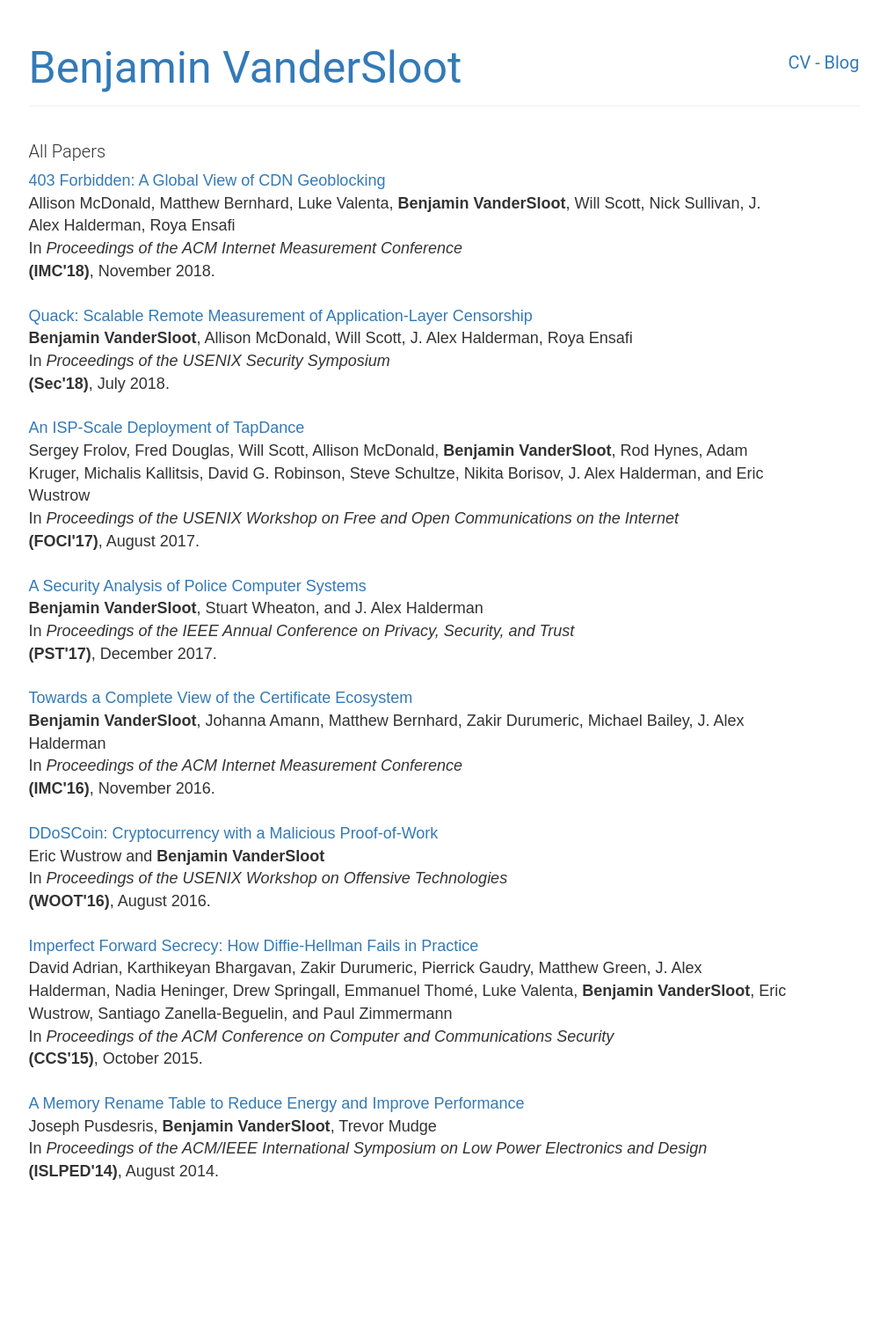
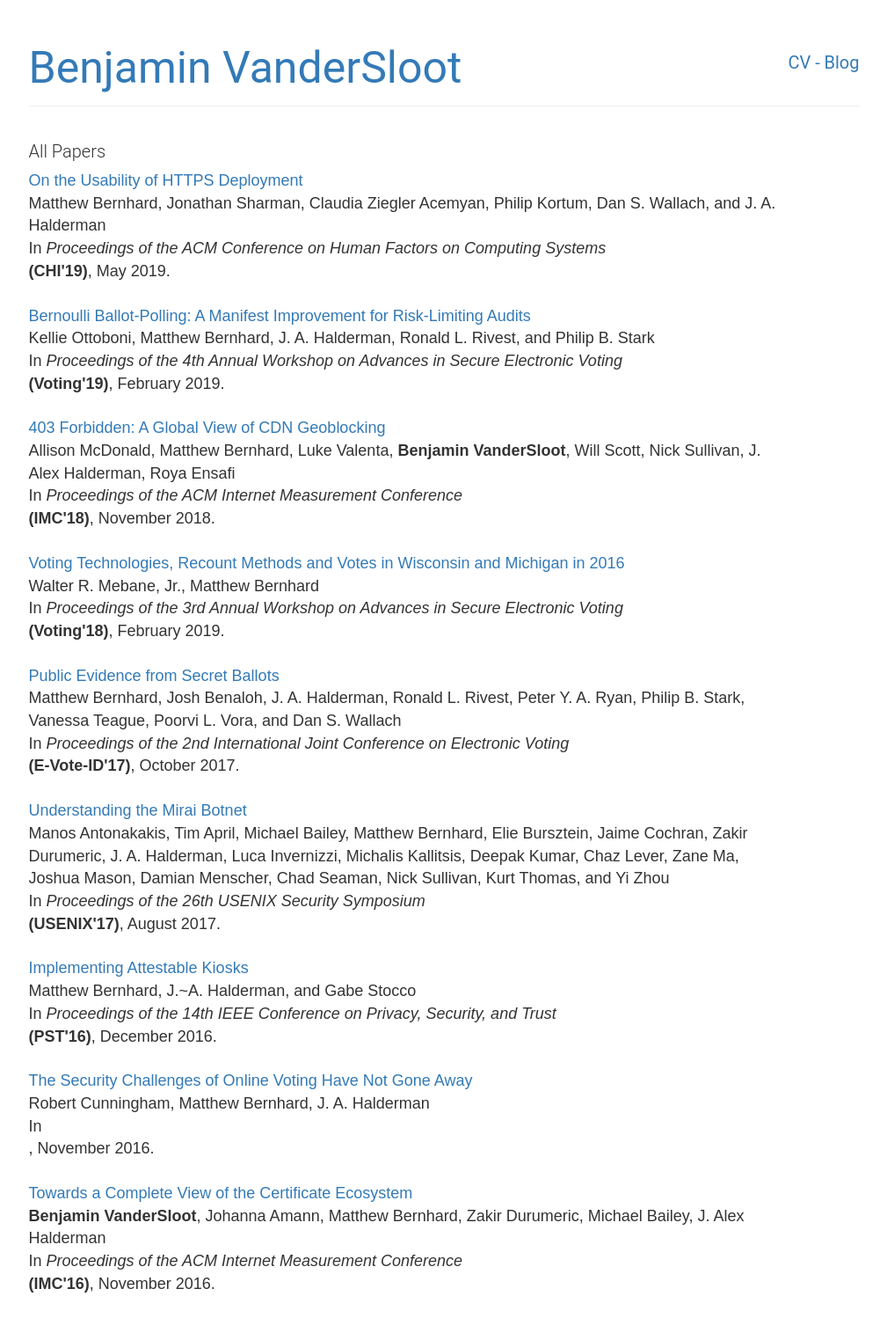
Before and after one commit to umbernhard/mbernhard.com, a Jekyll site: the page built from all-papers.html, in a window 1280 px wide. Shown: the whole page at 88% size, without its empty margins (135-1144 px from the left). Built offline with Jekyll 4.4.1, drawn with Linux system fonts in a browser that asks for light colours; before the commit the page ends 1370 px from its top, so only the background shows below that.

Commit message:
Working on automating cv generation

```diff
--- a/_data/awards.yml
+++ /dev/null
@@ -1,7 +0,0 @@
-- title: NSF Graduate Research Fellowship, Honorable Mention (2016)
-  reason: research in measuring cryptographic vulnerabilities in network traffic
-- title: Best Paper of CCS 2015
-  reason: "``Imperfect Forward Secrect: How Diffie-Hellman Fails in Practice''"
-- title: 2015 Most Innovative Research Pwnie
-  reason: "``Imperfect Forward Secrect: How Diffie-Hellman Fails in Practice''"
-- title: Rackham Merit Fellowship (2015)
--- a/_data/education.yml
+++ b/_data/education.yml
@@ -1,11 +1,11 @@
 - degree: PhD in Computer Science and Engineering
   school: University of Michigan
-  date: Expected Spring 2020
+  date: Expected Spring 2021
   info: "Advisor: J. Alex Halderman"
 - degree: M.S. in Computer Science
   school: University of Michigan
-  date: Spring 2018
-- degree: B.S.E. in Computer Science, Minor in Mathematics
-  school: University of Michigan
+  date: Summer 2018
+- degree: B.A. in Computer Science
+  school: Rice University
   date: Spring 2015
-  info: Summa Cum Laude
+  info: "Advisor: Dan S. Wallach"
--- a/_data/mentorship.yml
+++ b/_data/mentorship.yml
@@ -1,4 +1,2 @@
-- student: Jenna Schwartz
-  title: Improving server security for tech startups using the SSH bastion model
-  description: Engineering Honors Capstone, University of Michigan
-  time: Winter 2019
+- student: Henry Meng, Jensen Hwa, Thea Lau, Chand Rajendra-Nicolucci, Antonio Atkinson, Jeremy Wink, Kartikey Kandula
+  time: 2019
--- a/_data/papers.yml
+++ b/_data/papers.yml
@@ -1,3 +1,23 @@
+- title: "On the Usability of HTTPS Deployment"
+  date: 2019-05-08
+  authors: Matthew Bernhard, Jonathan Sharman, Claudia Ziegler Acemyan, Philip Kortum, Dan S. Wallach, and J. A. Halderman
+  conference: Proceedings of the ACM Conference on Human Factors on Computing Systems
+  abbreviation: (CHI'19)
+  month: May 2019
+  url: https://mbernhard.com/papers/https-usability.pdf
+  top: true
+  frontpage: false
+  type: conference
+- title: "Bernoulli Ballot-Polling: A Manifest Improvement for Risk-Limiting Audits"
+  date: 2019-02-22
+  authors: Kellie Ottoboni, Matthew Bernhard, J. A.  Halderman, Ronald L. Rivest, and Philip B. Stark
+  conference: Proceedings of the 4th Annual Workshop on Advances in Secure Electronic Voting
+  abbreviation: (Voting'19)
+  month: February 2019
+  url: https://mbernhard.com/papers/bbp.pdf
+  top: false
+  frontpage: false
+  type: workshop
 - title: "403 Forbidden: A Global View of CDN Geoblocking"
   date: 2018-11-01
   authors: Allison McDonald, Matthew Bernhard, Luke Valenta, Benjamin VanderSloot, Will Scott, Nick Sullivan, J. Alex Halderman, Roya Ensafi
@@ -7,39 +27,56 @@
   url: https://ensa.fi/papers/403forbidden_imc18.pdf
   top: true
   frontpage: false
-- title: "Quack: Scalable Remote Measurement of Application-Layer Censorship"
-  date: 2018-07-23
-  authors: Benjamin VanderSloot, Allison McDonald, Will Scott, J. Alex Halderman, Roya Ensafi
-  conference: Proceedings of the USENIX Security Symposium
-  abbreviation: (Sec'18)
-  month: July 2018
-  acceptance: 19% (100/524)
-  url: https://benvds.com/papers/quack-security18.pdf
-  top: true
-  frontpage: true
-  abstract:
-    |
-    Remote censorship measurement tools can now detect DNS- and IP-based blocking at global scale. However, a major unmonitored form of interference is blocking triggered by deep packet inspection of application-layer data. We close this gap by introducing Quack, a scalable, remote measurement system that can efficiently detect application-layer interference.
-    </p><p>
-    We show that Quack can effectively detect application- layer blocking triggered on HTTP and TLS headers, and it is flexible enough to support many other diverse protocols. In experiments, we test for blocking across 4458 autonomous systems, an order of magnitude larger than provided by country probes used by OONI. We also test a corpus of 100,000 keywords from vantage points in 40 countries to produce detailed national blocklists. Finally, we analyze the keywords we find blocked to provide in- sight into the application-layer blocking ecosystem and compare countries’ behavior. We find that the most consistently blocked services are related to circumvention tools, pornography, and gambling, but that there is significant country-to-country variation.
-- title: An ISP-Scale Deployment of TapDance
-  date: 2017-08-01
-  authors: Sergey Frolov, Fred Douglas, Will Scott, Allison McDonald, Benjamin VanderSloot, Rod Hynes, Adam Kruger, Michalis Kallitsis, David G. Robinson, Steve Schultze, Nikita Borisov, J. Alex Halderman, and Eric Wustrow
-  conference: Proceedings of the USENIX Workshop on Free and Open Communications on the Internet
-  abbreviation: (FOCI'17)
-  month: August 2017
-  url: https://benvds.com/papers/isp-tapdance.pdf
+  type: conference
+- title: "Voting Technologies, Recount Methods and Votes in Wisconsin and Michigan in 2016"
+  date: 2018-02-22
+  authors: Walter R. Mebane, Jr.,  Matthew Bernhard
+  conference: Proceedings of the 3rd Annual Workshop on Advances in Secure Electronic Voting
+  abbreviation: (Voting'18)
+  month: February 2019
+  url: https://mbernhard.com/papers/recount2016.pdf
   top: false
   frontpage: false
-- title: A Security Analysis of Police Computer Systems
-  date: 2016-12-01
-  authors: Benjamin VanderSloot, Stuart Wheaton, and J. Alex Halderman
-  conference: Proceedings of the IEEE Annual Conference on Privacy, Security, and Trust
-  abbreviation: (PST'17)
-  month: December 2017
-  url: https://benvds.com/papers/police.pdf
+  type: workshop
+- title: "Public Evidence from Secret Ballots"
+  date: 2017-10-04
+  authors: Matthew Bernhard, Josh Benaloh, J. A. Halderman,  Ronald L. Rivest, Peter Y. A. Ryan, Philip B. Stark, Vanessa Teague, Poorvi L. Vora, and Dan S. Wallach
+  conference: Proceedings of the 2nd International Joint Conference on Electronic Voting
+  abbreviation: (E-Vote-ID'17)
+  month: October 2017
+  url: https://mbernhard.com/papers/voting-sok.pdf
+  top: true
+  frontpage: false
+  type: conference
+- title: "Understanding the Mirai Botnet"
+  date: 2017-08-13
+  authors: Manos Antonakakis, Tim April, Michael Bailey, Matthew Bernhard, Elie Bursztein, Jaime Cochran, Zakir Durumeric, J. A. Halderman, Luca Invernizzi, Michalis Kallitsis, Deepak Kumar, Chaz Lever, Zane Ma, Joshua Mason, Damian Menscher, Chad Seaman, Nick Sullivan, Kurt Thomas, and Yi Zhou
+  conference: Proceedings of the 26th USENIX Security Symposium
+  abbreviation: (USENIX'17)
+  month: August 2017
+  url: https://mbernhard.com/papers/mirai.pdf
+  top: true
+  frontpage: false
+  type: conference
+- title: "Implementing Attestable Kiosks"
+  date: 2016-12-13
+  authors: Matthew Bernhard, J.~A. Halderman, and Gabe Stocco
+  conference: Proceedings of the 14th IEEE Conference on Privacy, Security, and Trust
+  abbreviation: (PST'16)
+  month: December 2016
+  url: https://mbernhard.com/papers/kiosk-pst16.pdf
   top: false
   frontpage: false
+  type: conference
+- title: "The Security Challenges of Online Voting Have Not Gone Away"
+  date: 2016-11-03
+  authors: Robert Cunningham,  Matthew Bernhard, J. A. Halderman
+  venue: IEEE Spectrum
+  month: November 2016
+  url: http://spectrum.ieee.org/tech-talk/telecom/security/the-security-challenges-of-online-voting-have-not-gone-away
+  top: false
+  frontpage: false
+  type: other
 - title: Towards a Complete View of the Certificate Ecosystem
   date: 2016-09-01
   authors: Benjamin VanderSloot, Johanna Amann, Matthew Bernhard, Zakir Durumeric, Michael Bailey, J. Alex Halderman
@@ -50,6 +87,7 @@
   url: https://benvds.com/papers/https-perspectives-imc16.pdf
   top: true
   frontpage: true
+  type: conference
   abstract:
     |
     The HTTPS certificate ecosystem has been of great interest to the measurement
@@ -66,68 +104,3 @@
     findings, we have worked with the operators of Censys to incorporate CT log
     data into its results going forward, and we recommend that future HTTPS
     measurement adopt this new vantage.
-- title: "DDoSCoin: Cryptocurrency with a Malicious Proof-of-Work"
-  date: 2016-07-01
-  authors: Eric Wustrow and Benjamin VanderSloot
-  conference: Proceedings of the USENIX Workshop on Offensive Technologies
-  abbreviation: (WOOT'16)
-  month: August 2016
-  acceptance: 47% (21/44)
-  url: https://benvds.com/papers/woot16-paper-wustrow.pdf
-  top: false
-  frontpage: true
-  abstract:
-    |
-    Since its creation in 2009, Bitcoin has used a hash-based proof-of-work to
-    generate new blocks, and create a single public ledger of transactions. The
-    hash-based computational puzzle employed by Bitcoin is instrumental to its
-    security, preventing Sybil attacks and making double-spending attacks more
-    difficult. However, there have been concerns over the efficiency of this
-    proof-of-work puzzle, and alternative “useful” proofs have been proposed. In
-    this paper, we present DDoSCoin, which is a cryptocurrency with a malicious
-    proof-of-work. DDoSCoin allows miners to prove that they have contributed to a
-    distributed denial of service attack against specific target servers. This
-    proof involves making a large number of TLS connections to a target server,
-    and using cryptographic responses to prove that a large number of connections
-    has been made. Like proof-of-work puzzles, these proofs are inexpensive to
-    verify, and can be made arbitrarily difficult to solve.
-- title: "Imperfect Forward Secrecy: How Diffie-Hellman Fails in Practice"
-  date: 2015-10-01
-  authors: David Adrian, Karthikeyan Bhargavan, Zakir Durumeric, Pierrick Gaudry, Matthew Green, J. Alex Halderman, Nadia Heninger, Drew Springall, Emmanuel Thomé, Luke Valenta, Benjamin VanderSloot, Eric Wustrow, Santiago Zanella-Beguelin, and Paul Zimmermann
-  conference: Proceedings of the ACM Conference on Computer and Communications Security
-  abbreviation: (CCS'15)
-  month: October 2015
-  acceptance:  20% (128/646)
-  additional: Best Paper Award
-  url: https://benvds.com/papers/imperfect-forward-secrecy-ccs15.pdf
-  top: true
-  frontpage: true
-  abstract:
-    |
-    We investigate the security of Diffie-Hellman key exchange as used in popular
-    Internet protocols and find it to be less secure than widely believed. First,
-    we present a novel flaw in TLS that allows a man-in-the-middle to downgrade
-    connections to “export-grade” Diffie-Hellman. To carry out this attack, we
-    implement the number field sieve discrete log algorithm. After a week-long
-    precomputation for a specified 512-bit group, we can compute arbitrary
-    discrete logs in this group in minutes. We find that 82% of vulnerable servers
-    use a single 512-bit group, allowing us to compromise connections to 7% of
-    Alexa Top Million HTTPS sites. In response, major browsers are being changed
-    to reject short groups. We go on to consider Diffie-Hellman with 768- and
-    1024-bit groups. A small number of fixed or standardized groups are in use by
-    millions of TLS, SSH, and VPN servers. Performing precomputations on a few of
-    these groups would allow a passive eavesdropper to decrypt a large fraction of
-    Internet traffic. In the 1024-bit case, we estimate that such computations are
-    plausible given nation-state resources, and a close reading of published NSA
-    leaks shows that the agency’s attacks on VPNs are consistent with having
-    achieved such a break. We conclude that moving to stronger key exchange
-    methods should be a priority for the Internet community.
-- title: A Memory Rename Table to Reduce Energy and Improve Performance
-  date: 2014-08-01
-  authors: Joseph Pusdesris, Benjamin VanderSloot, Trevor Mudge
-  conference: Proceedings of the ACM/IEEE International Symposium on Low Power Electronics and Design
-  abbreviation: (ISLPED'14)
-  month: August 2014
-  url: https://benvds.com/papers/rename.pdf
-  top: false
-  frontpage: false
--- a/_data/service.yml
+++ b/_data/service.yml
@@ -1,24 +1,29 @@
-- type: university
-  key: 2014-12-01
-  description: Chapter President, Eta Kappa Nu (IEEE Honor Society), May 2014 -- December 2014
-- type: university
-  key: 2015-12-01
-  description: Dissonance Speaker Series, Founding Committee Member
-- type: university
-  key: 2016-05-01
-  description: Vice President and Treasurer, Computer Science and Engineering Graduate student organization, University of Michigan, May 2016 -- May 2017
-- type: university
-  key: 2018-05-25
-  description: Tor Exit Node Operator, May 2018 -- present
+- type: professional-pc
+  key: 2021-02-01
+  chair: true
+  description: 6th Workshop on Advances in Secure Electronic Voting (Voting'21)
+- type: professional-pc
+  key: 2020-02-01
+  chair: true
+  description: 5th Workshop on Advances in Secure Electronic Voting (Voting'20)
 - type: professional-external
-  key: 2016-09-01
-  description: Internet Society Network and Distributed System Security Symposium (NDSS) 2017
+  key: 2019-08-01
+  description: USENIX Security Symposium (USENIX'19)
 - type: professional-external
-  key: 2017-06-01
-  description: ACM Conference on Computer and Communications Security (CCS) 2017
-- type: professional-shadow
-  key: 2018-07-01
-  description: ACM Internet Measurement Conference (IMC) 2018
+  key: 2018-11-01
+  description: ACM Internet Measurement Conference (IMC'18)
 - type: professional-external
-  key: 2019-03-01
-  description: USENIX Security Symposium (Security) 2019
+  key: 2018-10-01
+  description: ACM Conference on Computer and Communications Security (CCS'18)
+- type: professional-external
+  key: 2018-08-01
+  description:  International Symposium on Research in Attacks, Intrusions, and Defenses (RAID'18)
+- type: professional-external
+  key: 2017-10-01
+  description: ACM Conference on Computer and Communications Security (CCS'17)
+- type: professional-external
+  key: 2017-02-01
+  description: Network and Distributed System Security Symposium (NDSS'17)
+- type: professional-external
+  key: 2016-08-01
+  description: IEEE Conference on Privacy, Security, and Trust (PST'16)
--- a/_data/talks.yml
+++ b/_data/talks.yml
@@ -1,5 +1,60 @@
 - type: invited
-  date: 2018-01-10
-  title: "Censored Planet:  Measuring Internet Censorship Globally and Continuously"
-  event: 2018 International Conference on Cyber Security (ICCS'18)
+  date: 2019-04-30
+  title: "U.S. Civil Rights Commission testimony on voter registration security"
+  event: Michigan Advisory Committee to the U.S. Commission on Civil Rights
+  location: Detroit, Michigan
+  url:
   # conference talks: DDoSCoin, IMC, PST, Quack
+- type: invited
+  date: 2018-08-10
+  title: "A Crash Course on Election Security"
+  event: 2018 DEF CON Voting Village
+  location: Las Vegas, Nevada
+  url:
+- type: invited
+  date: 2017-11-11
+  title: "Recount 2016: An Uninvited Security Audit of the U.S. Presidential Election"
+  event: 2017 RoadSec
+  location: S\~ao Paulo, Brazil
+  url:
+- type: invited
+  date: 2016-12-28
+  title: "Recount 2016: An Uninvited Security Audit of the U.S. Presidential Election"
+  event: 33rd Chaos Communications Congress
+  location: Hamburg, Germany
+  url: https://media.ccc.de/v/33c3-8074-recount_2016_an_uninvited_security_audit_of_the_u_s_presidential_election
+
+- type: election
+  date: 2017-11-10
+  event: RoadSec Pro
+  location: S\~ao Paulo, Brazil
+- type: election
+  date: 2017-06-10
+  event: Workshop on Electoral Technologies
+  location: Brasilia, Brazil
+
+- type: selected
+  title: "Internet Pinball: The Security and Privacy Impact of Redirects"
+  date: 2019-05-24
+  event: Mozilla Security Research Summit
+  location: San Francisco, California
+- type: selected
+  title: "Election Security and You"
+  date: 2019-04-13
+  event: Midwest Security Workshop
+  location: Chicago, Illinois
+- type: selected
+  title: "Coercion-resistant, Receipt-free, and Paperless Voting"
+  date: 2019-02-18
+  event: Rump session at Financial Cryptography and Data Security 2019
+  location: St. Kitts
+- type: selected
+  title: "403 Forbidden: A Global View of Geoblocking"
+  date: 2018-08-18
+  event: Rump session, 9th USENIX Workshop on Free and Open Communications on the Internet (FOCI'18)
+  location: Baltimore, Maryland
+- type: selected
+  title: "A Constitutional Argument Against Burr-Feinstein"
+  date: 2017-08-17
+  event: Rump session, 25th USENIX Security Symposium (USENIX'16)
+  location: Austin, Texas
--- a/_data/teaching.yml
+++ b/_data/teaching.yml
@@ -1,24 +1,33 @@
 - course: Introduction to Computer Security
   term: Winter 2018
-  title: Lecturer
+  title: Graduate Student Instructure
   institution: University of Michigan
   number: EECS 388
-  responsibilities: One of three instructors for a 380 student course. Delivered lectures, held office hours, and deployed improvements to this long-standing course.
-- course: Introduction to Computer Security
-  term: Fall 2017
+  url: https://www.eecs.umich.edu/courses/eecs388/
+  responsibilities: Led discussion section, wrote and graded assignments, and lectured.
+- course: Election Cybersecurity
+  term: Fall 2018
   title: Graduate Student Instructor
   institution: University of Michigan
-  number: EECS 388
-  responsibilities: Delivered binary exploitation and control flow integrity lectures, conducted weekly discussion sections, held office hours, and released and graded multiple projects and homeworks.
-- course: Introduction to Computer Security
-  term: Winter 2016
-  title: Guest Lecturer
+  number: EECS 498
+  url: https://www.eecs.umich.edu/courses/eecs498.009/
+  responsibilities: Assisted with design and teaching of an undergraduate research course into election security. Lectured, wrote homework assignments, and oversaw ten undergraduate independent research projects.
+- course: Securing Digital Democracy
+  number: Coursera (MOOC)
+  term: 2014--2018
+  title: Course Operations Liaison
   institution: University of Michigan
-  number: EECS 388
-  responsibilities: Delivered lectures on physical security and Cyberconfilict from an international policy perspective.
-- course: Computer and Network Security
-  term: Fall 2015
-  title: Guest Lecturer
-  institution: University of Michigan
-  number: EECS 588
-  responsibilities: Delivered a lecture on cryptography fundamentals to provide background for systems security
+  url: https://www.coursera.org/learn/digital-democracy
+  responsibilities: Assisted with content maintenance and day-to-day course operations for a massive, open online course about electronic voting and Internet voting technologies.
+- course: Fundamentals of Parallel Programming
+  term: Spring 2015
+  title: Teaching Assistant
+  institution: Rice University
+  number: COMP 322
+  responsibilities: Shaped curriculum and led lab discussions for a introductory course on parallel programming featuring Java parallelism and Apache Spark
+- course: Introduction to Program Design
+  term: Fall 2014
+  title: Teaching Assistant
+  institution: Rice University
+  number: COMP 215
+  responsibilities: Led lab discussions and wrote and reviewed assignments and exams for an introductory course on Java and Object Oriented Programming
```
Also changed, not shown: 3 other files.
